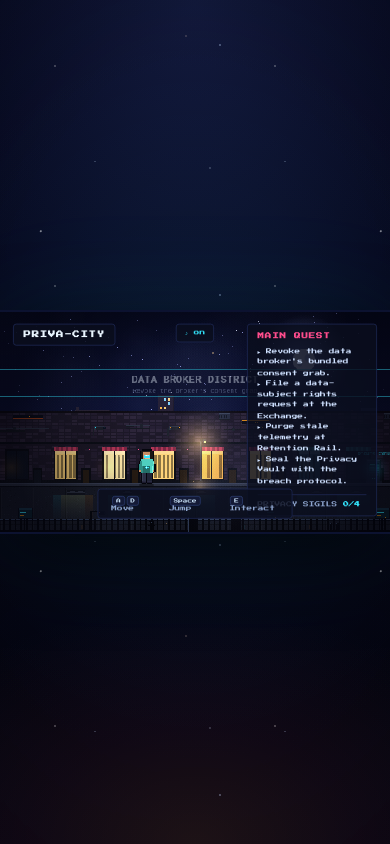
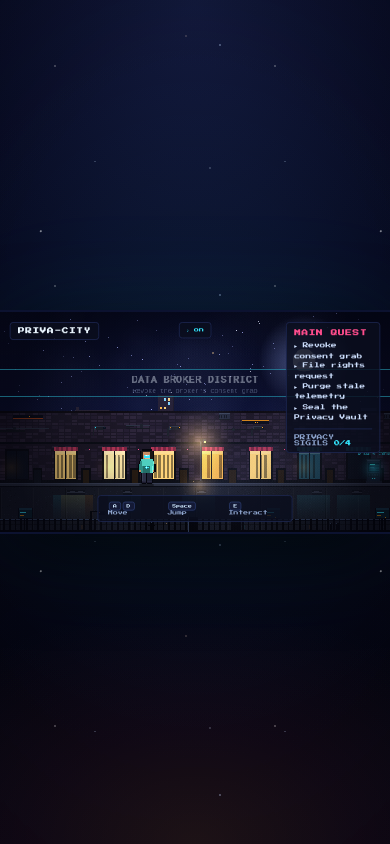
Before and after one commit to kevinmjones/priva-city, a website with bundled scripts: page index.html in a window 390 px wide. Both pictures are taken after a click on the button "▶ START". Built offline with nearby package versions, Linux system fonts and the light colour scheme.

Commit message:
OTL-97 HUD sizing + spacing fix: compact MAIN QUEST panel + safe-area margins
Board feedback (OTL-96): HUD overlapping/intersecting and much too large.

- Compact MAIN QUEST panel: short single-/two-line objectives (new `short`
  field in quests.js) replace full-sentence labels in the HUD; panel width
  160px -> 116px (33% -> 24.2% of the 480-unit playfield). The shorter,
  shorter-wrapping content keeps the sigils footer well clear of the bottom
  control bar, fixing the SIGILS / "E Interact" collision.
- Unified --hud-safe (12px) inset on every corner cluster (brand, quest,
  mute, control bar) so clusters never drift as text length changes.
- Reduced HUD type scale + paddings (brand, mute, control bar, interact
  prompt) so the playfield is dominant.
- Mobile not regressed: short labels improve the portrait panel; a max-width
  query restores readable quest type (the bottom bar is hidden on touch, so
  no collision risk there). OTL-90 subtitle treatment preserved.
- Added scripts/verify-hud.mjs: live bounding-rect gate asserting no HUD
  overlaps and quest-panel width budget at 1352/1440/1024 widths. Passes.

Co-Authored-By: Claude Opus 4.8 <noreply@anthropic.com>

```diff
--- a/src/game.js
+++ b/src/game.js
@@ -603,7 +603,7 @@ function updateHUD() {
   const ql = document.getElementById("questList");
   if (ql) {
     ql.innerHTML = game.quests.map((q) =>
-      `<li class="${q.done ? "done" : ""}">${q.done ? "✔" : "▸"} ${q.label}</li>`).join("");
+      `<li class="${q.done ? "done" : ""}">${q.done ? "✔" : "▸"} ${q.short ?? q.label}</li>`).join("");
   }
   const s = document.getElementById("sigilCount");
   if (s) s.textContent = `${game.sigils}/${game.quests.length}`;
--- a/src/quests.js
+++ b/src/quests.js
@@ -6,11 +6,14 @@
 //  3. Retention Sweep (classify) — data retention & minimisation
 //  4. Vault Seal Protocol (sequence) — breach response procedure
 
+// `short` drives the compact MAIN QUEST HUD panel (OTL-97 — keeps the corner
+// cluster small so the playfield stays dominant); `label` is the full
+// descriptive objective, reserved for briefings / future detail views.
 export const QUESTS = [
-  { id: "consent",   label: "Revoke the data broker's bundled consent grab." },
-  { id: "rights",    label: "File a data-subject rights request at the Exchange." },
-  { id: "retention", label: "Purge stale telemetry at Retention Rail." },
-  { id: "vault",     label: "Seal the Privacy Vault with the breach protocol." },
+  { id: "consent",   short: "Revoke consent grab",   label: "Revoke the data broker's bundled consent grab." },
+  { id: "rights",    short: "File rights request",   label: "File a data-subject rights request at the Exchange." },
+  { id: "retention", short: "Purge stale telemetry", label: "Purge stale telemetry at Retention Rail." },
+  { id: "vault",     short: "Seal the Privacy Vault", label: "Seal the Privacy Vault with the breach protocol." },
 ];
 
 // Dispatch to the correct puzzle maker by quest ID.
--- a/styles.css
+++ b/styles.css
@@ -10,6 +10,11 @@
   --ink: #070a20;
   --panel: rgba(10, 14, 30, 0.82);
   --mono: "Press Start 2P", ui-monospace, monospace;
+  /* OTL-97 — single safe-area inset for every corner HUD cluster, so the
+   * brand, quest panel, mute and control bar share consistent margins and
+   * never drift into each other as text length changes. In 480×270 virtual
+   * units (scaled by --hud-scale to the canvas). */
+  --hud-safe: 12px;
 }
 
 html, body {
@@ -181,44 +186,47 @@ kbd {
 }
 
 .hud-brand {
-  position: absolute; top: 14px; left: 16px;
-  display: flex; align-items: center; gap: 10px;
-  background: var(--panel); padding: 8px 12px; border-radius: 4px;
+  position: absolute; top: var(--hud-safe); left: var(--hud-safe);
+  display: flex; align-items: center; gap: 8px;
+  background: var(--panel); padding: 6px 9px; border-radius: 4px;
   border: 1px solid #1d2750;
 }
 .hud-mark {
-  width: 14px; height: 14px; border-radius: 50%;
+  width: 11px; height: 11px; border-radius: 50%;
   background: radial-gradient(circle at 35% 35%, var(--cyan), #0b6e85);
   box-shadow: 0 0 10px var(--cyan);
 }
-.hud-brand strong { display: block; font-size: 9px; letter-spacing: 1px; }
+.hud-brand strong { display: block; font-size: 8px; letter-spacing: 1px; }
 .hud-brand span { font-size: 6px; color: #8fa6cf; }
 
+/* Compact MAIN QUEST panel (OTL-97). Width capped at ~24% of the 480-unit
+ * playfield; short single-/two-line objectives keep it short enough that its
+ * sigils footer stays well clear of the bottom control bar. */
 #questLog {
-  position: absolute; top: 14px; right: 16px;
-  width: 160px;
+  position: absolute; top: var(--hud-safe); right: var(--hud-safe);
+  width: 116px;
   background: var(--panel); border: 1px solid #1d2750;
-  border-radius: 4px; padding: 10px 12px;
+  border-radius: 4px; padding: 8px 9px;
 }
-#questLog h2 { font-size: 8px; color: var(--pink); letter-spacing: 1px; margin-bottom: 8px; }
+#questLog h2 { font-size: 7px; color: var(--pink); letter-spacing: 1px; margin-bottom: 6px; }
 #questList { list-style: none; }
-#questList li { font-size: 7px; line-height: 1.9; color: #cfe1ff; }
+#questList li { font-size: 6px; line-height: 1.7; color: #cfe1ff; }
 #questList li.done { color: var(--green); text-decoration: line-through; opacity: 0.8; }
-.sigils { margin-top: 10px; padding-top: 8px; border-top: 1px solid #1d2750; font-size: 7px; color: #8fa6cf; }
+.sigils { margin-top: 7px; padding-top: 6px; border-top: 1px solid #1d2750; font-size: 6px; color: #8fa6cf; }
 .sigils b { color: var(--cyan); }
 
 .mute {
-  position: absolute; top: 14px; left: 50%; transform: translateX(-50%);
-  pointer-events: auto; font-family: var(--mono); font-size: 7px;
+  position: absolute; top: var(--hud-safe); left: 50%; transform: translateX(-50%);
+  pointer-events: auto; font-family: var(--mono); font-size: 6px;
   color: var(--cyan); background: var(--panel); border: 1px solid #1d2750;
-  border-radius: 4px; padding: 6px 10px; cursor: pointer; white-space: nowrap;
+  border-radius: 4px; padding: 5px 8px; cursor: pointer; white-space: nowrap;
 }
 .mute.muted { color: #5b6a93; }
 
 #interactPrompt {
-  position: absolute; left: 50%; bottom: 84px; transform: translateX(-50%) translateY(8px);
+  position: absolute; left: 50%; bottom: 74px; transform: translateX(-50%) translateY(8px);
   background: rgba(52, 231, 255, 0.14); border: 1px solid var(--cyan);
-  color: #eaffff; font-size: 8px; padding: 7px 12px; border-radius: 4px;
+  color: #eaffff; font-size: 7px; padding: 6px 10px; border-radius: 4px;
   opacity: 0; transition: opacity 0.15s, transform 0.15s;
   box-shadow: 0 0 18px rgba(52, 231, 255, 0.35);
 }
@@ -226,10 +234,10 @@ kbd {
 #interactPrompt kbd { background: var(--cyan); color: var(--ink); border: none; }
 
 #controlBar {
-  position: absolute; left: 50%; bottom: 16px; transform: translateX(-50%);
-  display: flex; gap: 18px;
+  position: absolute; left: 50%; bottom: var(--hud-safe); transform: translateX(-50%);
+  display: flex; gap: 14px;
   background: var(--panel); border: 1px solid #1d2750;
-  border-radius: 4px; padding: 8px 16px; font-size: 7px; color: #8fa6cf;
+  border-radius: 4px; padding: 7px 12px; font-size: 6px; color: #8fa6cf;
 }
 
 /* ---------- TOUCH ---------- */
@@ -364,4 +372,12 @@ kbd {
    * drop the cosmetic subtitle rather than ship blurred text. The brand title
    * (PRIVA-CITY) stays. */
   .hud-brand span { display: none; }
+
+  /* OTL-97 — the compact desktop type scale (6px) drops below the mobile
+   * legibility floor once multiplied by the ~0.81 portrait --hud-scale. The
+   * bottom control bar is hidden on touch (touch pad replaces it), so there is
+   * no corner-collision risk here — restore the readable quest type instead. */
+  #questLog h2 { font-size: 8px; }
+  #questList li { font-size: 7px; line-height: 1.8; }
+  .sigils { font-size: 7px; }
 }
```
Also changed, not shown: scripts/verify-hud.mjs (added, +100 -0 lines), docs/visual-audit/otl97-after-hud-1024x640.png (added), docs/visual-audit/otl97-after-hud-1352x761.png (added), docs/visual-audit/otl97-after-hud-1440x810.png (added), docs/visual-audit/otl97-before-hud-1440x810.png (added), docs/visual-audit/otl97-before-hud-mobile-390x844.png (added), docs/visual-audit/v2-gameplay-1440x810.png, docs/visual-audit/v2-hero-1440x810.png, docs/visual-audit/v2-hud-1440x810.png, docs/visual-audit/v2-hud-mobile-390x844.png, docs/visual-audit/v2-mobile-390x844.png, docs/visual-audit/v2-puzzle-1440x810.png, docs/visual-audit/v2-sidebyside-vs-gridcity.png, docs/visual-audit/v2-success-1440x810.png.
